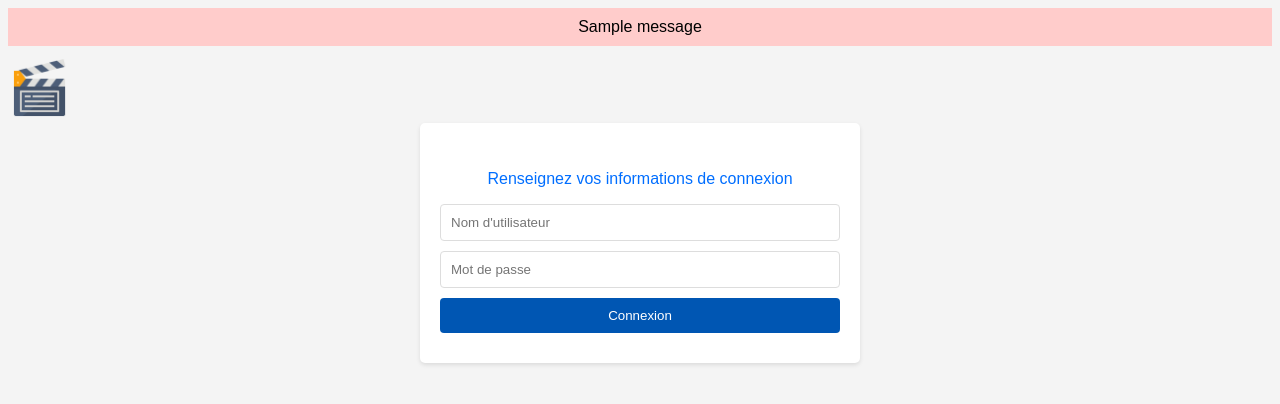
After one commit to Alenas-c/Rest-Project, a Flask app: page /cinemas/login in a window 1280 px wide. The commit adds this page. Shown: the top 404 px of the page. Run offline with Flask 3, Linux system fonts and the light colour scheme; one stand-in notice (Sample message) is shown.

Commit message:
feat: Add login for admin

```diff
--- a/src/app.py
+++ b/src/app.py
@@ -10,12 +10,14 @@ def create_app():
     app.config['SQLALCHEMY_DATABASE_URI'] = 'mysql+pymysql://root@localhost:3306/Cinema'
     db.init_app(app)
 
-
+    # Route / (acceuil) permet a l'utilisateur de visualiser la liste des Cinémas et leurs films, et de filtrer par ville/film
+    # On peut egalement avoir des informations supplémentaires pour chaque film.
     @app.route('/', methods=['GET'])
     def index():
+        # Requête SQL permettant de récupérer les villes listées dans la table "Cinema"
         villes = Cinema.query.with_entities(Cinema.city).distinct().all()
         villes = [ville.city for ville in villes]
-
+        # Requête SQL permettant de récupérer les films listés dans table MoviesAPI
         films = MoviesAPI.query.with_entities(MoviesAPI.title).distinct().all()
         films = [film.title for film in films]
 
@@ -32,14 +34,28 @@ def create_app():
                 query = query.filter(MoviesAPI.title == selected_film)
             cinema_movies[cinema] = query.all()
 
-            # Nouveau : récupérer les séances pour chaque film
+            # récupérer les séances pour chaque film
             for movie in cinema_movies[cinema]:
                 seances = Seance.query.filter_by(ID_Movie=movie._id, ID_Cinema=cinema.ID).all()
                 seances_par_film[movie._id] = seances
 
         return render_template('index.html', cinema_movies=cinema_movies, villes=villes, films=films, filter_city=selected_city, filter_film=selected_film, seances_par_film=seances_par_film)
 
-    # Route pour la gestion des cinémas
+    @app.route('/cinemas/login', methods=['GET', 'POST'])
+    def login():
+        if request.method == 'POST':
+            username = request.form['username']
+            password = request.form['password']
+            # Vérifiez ici les identifiants (exemple simplifié)
+            if username == "admin" and password == "secret":
+                return redirect(url_for('manage_cinemas'))
+            else:
+                flash("Utilisateur ou mot de passe incorrects","error")
+                return render_template('login.html')
+        return render_template('login.html')
+
+    # Route pour la gestion des cinémas (Ajout / Suppréssion d'un film)
+
     @app.route('/cinemas/manage', methods=['GET', 'POST'])
     def manage_cinemas():
         if request.method == 'POST':
@@ -57,15 +73,22 @@ def create_app():
         cinemas = Cinema.query.all()
         return render_template('cinema.html', cinemas=cinemas)
 
-    # Route pour la gestion des films
+    # Route pour la gestion des films (Ajout/suppréssion d'un film, Ajout/suppréssion d'une séance de film)
     @app.route('/movies/manage', methods=['GET', 'POST'])
     def manage_movies():
         films_possibles= []
         if 'cinema_id' not in session:
             if request.method == 'POST':
                 if 'create_session' in request.form:
+
+                    cinema_id = request.form['cinema_id']
+                    # Vérifiez si l'ID de cinéma existe
+                    cinema_exists = Cinema.query.get(cinema_id)
+                    if not cinema_exists:
+                        flash("ID cinéma renseigné n'existe pas", 'error')
+                        return redirect(url_for('manage_movies'))
+
                     # Vérifier si une session existe déjà
-                    cinema_id = request.form['cinema_id']
                     existing_session = Session.query.filter_by(ID_Cinema=cinema_id).first()
 
                     if existing_session:
@@ -132,6 +155,7 @@ def create_app():
                             # Générer un identifiant unique basé sur le hachage
                             unique_string = film_existant.title + film_existant.genres + film_existant.overview
                             unique_id = int(hashlib.sha256(unique_string.encode('utf-8')).hexdigest(), 16) % 10**8
+                            # On créer une nouvelle instance de MoviesAPI (table) et on l'ajoute a la table.
                             new_movie = MoviesAPI(
                                 _id = unique_id,
                                 backdrop_path = film_existant.backdrop_path,
@@ -181,7 +205,7 @@ def create_app():
                     movie_id = request.form['movie_id']
                     heure_debut = request.form['heure_debut']
                     date = request.form['date']
-
+                    # Création d'un instance de Seance, et l'ajouter a la table.
                     new_seance = Seance(ID_Movie=movie_id, ID_Cinema=session['cinema_id'], HeureDebut=heure_debut, Date=date)
                     db.session.add(new_seance)
                     db.session.commit()
@@ -220,6 +244,7 @@ def create_app():
         session.pop('cinema_id', None)  # Supprime l'ID du cinéma de la session
         return redirect(url_for('manage_movies'))  # Redirige vers la page d'authentification
 
+    # Route dynamique créee a partir de l'identifiant du film
     @app.route('/movie/<int:movie_id>', methods=['GET'])
     def movie_details(movie_id):
         movie = MoviesAPI.query.get(movie_id)
--- a/src/autofill_cinema.py
+++ b/src/autofill_cinema.py
@@ -1,3 +1,4 @@
+# CES FICHIERS SONT DES SCRIPTS QUI PERMETTENT DE REMPLIR LES AUTRES TABLE DE FACON ALEATOIRE
 import random
 import pymysql
 
--- a/src/autofill_seance.py
+++ b/src/autofill_seance.py
@@ -1,3 +1,5 @@
+# CES FICHIERS SONT DES SCRIPTS QUI PERMETTENT DE REMPLIR LES AUTRES TABLE DE FACON ALEATOIRE
+
 from models import db, MoviesAPI, Seance, Cinema
 from datetime import datetime, timedelta
 import random
--- a/src/autofill_session.py
+++ b/src/autofill_session.py
@@ -1,3 +1,5 @@
+# CES FICHIERS SONT DES SCRIPTS QUI PERMETTENT DE REMPLIR LES AUTRES TABLE DE FACON ALEATOIRE
+
 import pymysql
 
 # Paramètres de connexion à la base de données MySQL
--- a/src/movies_api.py
+++ b/src/movies_api.py
@@ -1,3 +1,4 @@
+# Fichier permettant de créer un table MoviesAPI a partir de données récupérées d'une API Publique
 import requests
 import pandas as pd
 import sqlalchemy
--- /dev/null
+++ b/src/static/css/login.css
@@ -0,0 +1,66 @@
+
+body {
+    font-family: Arial, sans-serif;
+    background-color: #f4f4f4;
+}
+
+.container {
+    background-color: white;
+    padding: 20px;
+    border-radius: 5px;
+    box-shadow: 0 2px 4px rgba(0, 0, 0, 0.1);
+    width: 400px;
+    height: 200px;
+    display: flex;
+    justify-content: center;
+    align-items: center;
+    position: relative;
+    margin-left: auto;
+    margin-right: auto;
+    flex-direction: column;
+}
+
+/* Styles du formulaire */
+form {
+    width: 400px;
+    display: flex;
+    flex-direction: column;
+}
+
+input[type="text"],
+input[type="password"] {
+    padding: 10px;
+    margin-bottom: 10px;
+    border: 1px solid #ddd;
+    border-radius: 4px;
+}
+
+button {
+    background-color: #0056b3;
+    color: white;
+    padding: 10px;
+    border: none;
+    border-radius: 4px;
+    cursor: pointer;
+    transition: background-color 0.3s;
+}
+
+button:hover {
+    background-color: #003d82;
+}
+
+p {
+    color: rgb(0, 110, 255);
+    text-align: center;
+}
+img{
+
+    width: 5%;
+    height: 5%;
+}
+.flash-message {
+    padding: 10px;
+    margin-bottom: 10px;
+    background-color: #ffcccb;
+    text-align: center;
+}
--- /dev/null
+++ b/src/templates/login.html
@@ -0,0 +1,31 @@
+<!DOCTYPE html>
+<html lang="fr">
+<head>
+    <meta charset="UTF-8">
+    <title>Connexion</title>
+    <link rel="stylesheet" type="text/css" href="../static/css/login.css">
+</head>
+<body>
+    <!-- Emplacement pour les messages flash -->
+    {% with messages = get_flashed_messages(with_categories=true) %}
+        {% if messages %}
+            {% for category, message in messages %}
+                <div class="flash-message flash-{{ category }}">{{ message }}</div>
+            {% endfor %}
+        {% endif %}
+    {% endwith %}
+    <img class="logo-img" onclick="window.location.href='/'" src="../static/img/logo.png"></img>
+    <div class="container">
+        <p>Renseignez vos informations de connexion</p>
+        <form action="/cinemas/login" method="post">
+
+            <input type="text" name="username" placeholder="Nom d'utilisateur" required>
+            <input type="password" name="password" placeholder="Mot de passe" required>
+            <button type="submit">Connexion</button>
+        </form>
+        {% if error %}
+            <p>{{ error }}</p>
+        {% endif %}
+    </div>
+</body>
+</html>
```
Also changed, not shown: src/models.py (+1 -6 lines), src/templates/index.html (+5 -6 lines), README.md, 1 other file.
